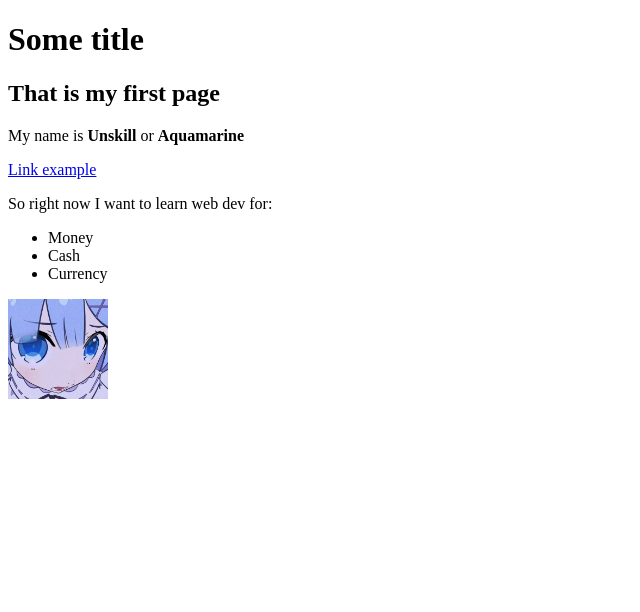
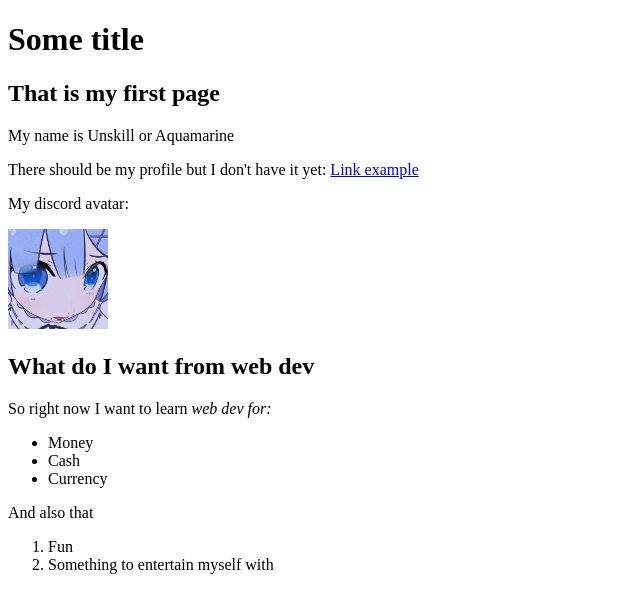
Before and after one commit to JustaS1mpleStudent/web-dev, a plain HTML site: page about.html in a window 1280 px wide. Shown: the whole page, without its empty margins (0-640 px from the left). Drawn offline with Linux system fonts and the light colour scheme.

Commit message:
style and basic mistakes fix

```diff
--- a/about.html
+++ b/about.html
@@ -7,16 +7,32 @@
 </head>
 <body>
     <h1>Some title</h1>
+    <div>
         <h2>That is my <strong>first</strong> page</h2>
-    <p>My name is <b>Unskill</b> or <b>Aquamarine</b></p>
-    <a href='https://www.google.com'>Link example</a>
-    <p>So right now I want to learn web dev for:</p>
+        <p>My name is Unskill or Aquamarine</p>
+        <p>There should be my profile but I don't have it yet: <a href="https://www.google.com" target="_blank" rel="noopener">Link example</a></p>
+        <p>My discord avatar:</p>
+        <img src="assets/avatar.jpg" alt="My discord avatar" height='100' width='100'>
+        <!-- I understood now that height and width parameters here are not recommended, and should be set in CSS
+        But we didn't move to CSS yet, so I'll keep them here for now -->
+    </div>
+
+    <div>
+        <h2>What do I want from web dev</h2>
+        <p>So right now I want to learn <em>web dev for:</em></p>
         <ul>
             <li>Money</li>
             <li>Cash</li>
             <li>Currency</li>
         </ul>
-    <img src="assets/avatar.jpg" alt="My discord avatar lol" height=100 width=100>
+        <p>And also that</p>
+        <ol>
+            <li>Fun</li>
+            <li>Something to entertain myself with</li>
+        </ol>
+    </div>
+
+
 
 </body>
 </html>
```
Lines whose indentation alone changed are shown as unchanged.
